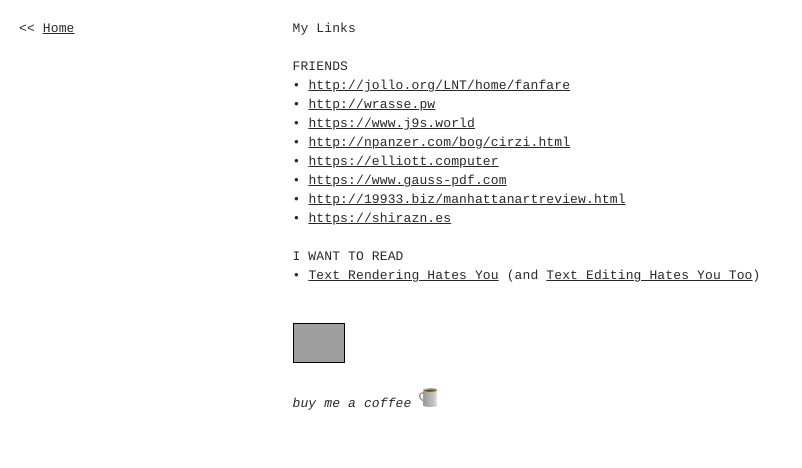
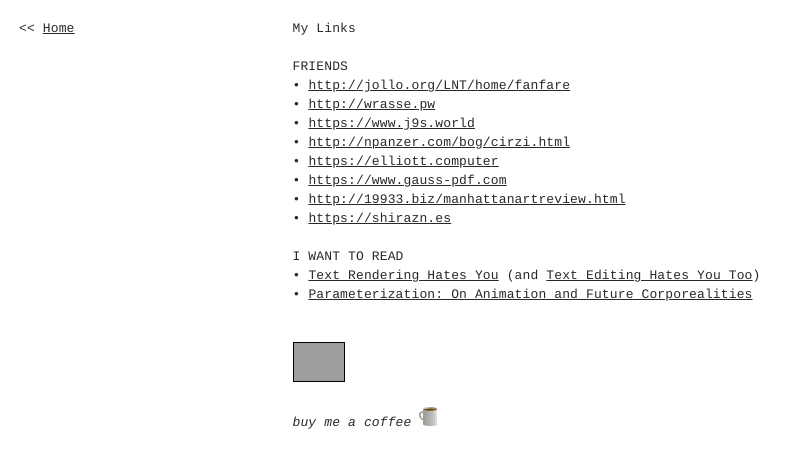
Before and after one commit to beccasinventory/live, a Jekyll site: the page built from pages/_posts/2021-05-08-my-links.md, in a window 1280 px wide. Shown: the top 468 px of the page, without its empty margins (0-802 px from the left). Built offline with Jekyll 4.4.1, drawn with Linux system fonts in a browser that asks for light colours; a script that is not in the unit is left out; grey boxes are pictures that could not be loaded.

Commit message:
Update Pages “2021-05-08-my-links”

```diff
--- a/pages/_posts/2021-05-08-my-links.md
+++ b/pages/_posts/2021-05-08-my-links.md
@@ -15,7 +15,8 @@ FRIENDS\
 • <https://shirazn.es>
 
 I WANT TO READ\
-• [Text Rendering Hates You](https://gankra.github.io/blah/text-hates-you) (and [Text Editing Hates You Too](https://lord.io/text-editing-hates-you-too)[](https://lord.io/text-editing-hates-you-too))
+• [Text Rendering Hates You](https://gankra.github.io/blah/text-hates-you) (and [Text Editing Hates You Too](https://lord.io/text-editing-hates-you-too)[](https://lord.io/text-editing-hates-you-too))\
+• [Parameterization: On Animation and Future Corporealities](https://journal.animationstudies.org/elizaveta-shneyderman-parameterization-on-animation-and-future-corporealities/)
 
 <a href="https://gossipsweb.net"><br><img src="https://gossipsweb.net/images/twwmwh-lime.jpg" alt="This website was made with hands." style="width: auto; height: 38px; border: 1px solid #000; display: inline-block;"/></a>
 
```
